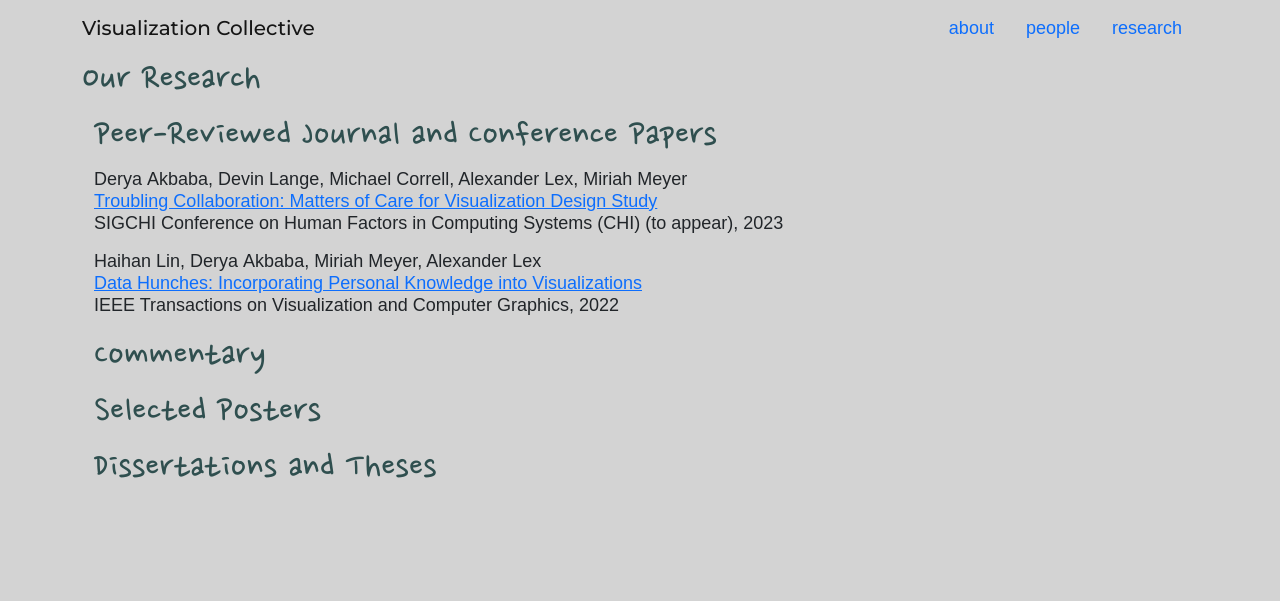
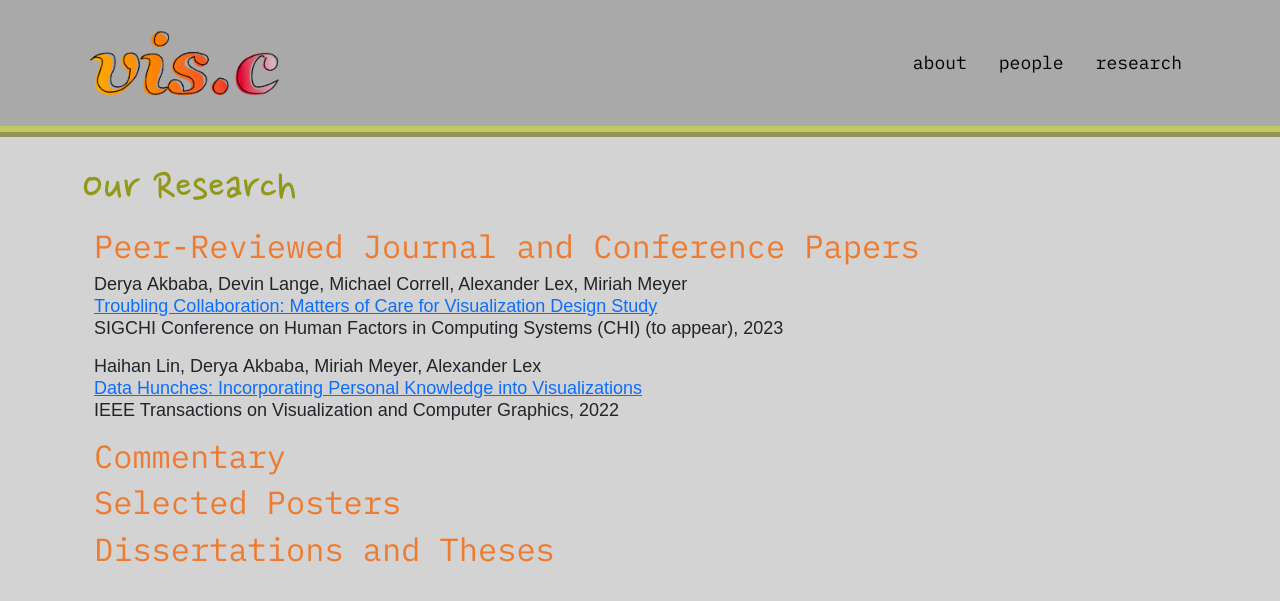
Before and after one commit to visidlab/visidlab.github.io, a Jekyll site: the page built from research.md, in a window 1280 px wide. Shown: the top 601 px of the page. Built offline with Jekyll 4.4.1, drawn with Linux system fonts in a browser that asks for light colours; some web fonts are replaced.

Commit message:
Update css

```diff
--- a/_includes/navigation.html
+++ b/_includes/navigation.html
@@ -1,7 +1,7 @@
 <nav class="navbar">
     <div class="container" role="navigation">
         <a class="navbar-brand" href="">
-            Visualization Collective
+            <img src="/assets/logo.png" alt="vis.c" class="logo">
         </a>
         <ul class="nav">
             {% for item in site.data.navigation %}
@@ -9,8 +9,10 @@
                 <a class="nav-link" href="{{ item.link }}" {% if page.url==item.link %} {% endif %}>
                     {{ item.name }}
                 </a>
+
                 {% endfor %}
             </li>
         </ul>
     </div>
 </nav>
+<br>
--- a/_includes/person.html
+++ b/_includes/person.html
@@ -4,7 +4,9 @@
             alt="Photo of {{ person.first_name }} {{ person.last_name }}" style="max-width: 100%; height: auto" />
     </div>
     <div class="col-sm-8">
-        <h3> {{ person.first_name }} {{ person.last_name }}</h3>
+        <em>
+            <h3> {{ person.first_name }} {{ person.last_name }}</h3>
+        </em>
 
         <p> {{ person.blurb }}</p>
 
--- a/_layouts/publications.html
+++ b/_layouts/publications.html
@@ -16,7 +16,7 @@
         {% endfor %}
 
         {% if haspreprints %}
-        <h1>Preprints</h1>
+        <h2>Preprints</h2>
         {% for publication in publications reversed %}
         {% if publication.personal %}
         {% elsif publication.type == 'preprint' %}
@@ -25,7 +25,7 @@
         {% endfor %}
         {% endif %}
 
-        <h1>Peer-Reviewed Journal and Conference Papers </h1>
+        <h2>Peer-Reviewed Journal and Conference Papers </h2>
 
         {% for publication in publications reversed %}
         {% if publication.personal %}
@@ -35,7 +35,7 @@
         {% endfor %}
 
 
-        <h1>Commentary</h1>
+        <h2>Commentary</h2>
 
         {% for publication in publications reversed %}
         {% if publication.personal %}
@@ -44,7 +44,7 @@
         {% endif %}
         {% endfor %}
 
-        <h1>Selected Posters</h1>
+        <h2>Selected Posters</h2>
 
         {% for publication in publications reversed %}
         {% if publication.personal %}
@@ -53,7 +53,7 @@
         {% endif %}
         {% endfor %}
 
-        <h1>Dissertations and Theses</h1>
+        <h2>Dissertations and Theses</h2>
 
         {% for publication in publications reversed %}
         {% if publication.personal %}
@@ -62,7 +62,7 @@
         {% endif %}
         {% endfor %}
 
-        <!-- <h1>Commentaries, Editorials, Book Chapters & Published Abstracts </h1>-->
+        <!-- <h2>Commentaries, Editorials, Book Chapters & Published Abstracts </h2>-->
 
 
     </article>
--- a/css/styles.css
+++ b/css/styles.css
@@ -4,21 +4,48 @@
 @import url('https://fonts.googleapis.com/css2?family=Montserrat:wght@500&display=swap');
 @import url('https://fonts.googleapis.com/css2?family=Nanum+Pen+Script&display=swap');
 
+/* COLORS */
+:root {
+  --yellow: #F2B03E;
+  --orange: #EE7B2F;
+  --red: #D12C3D;
+  --lightgreen: rgba(211, 220, 50, .6);
+  --darkgreen: #929818;
+}
+
+
 /* TEXT */
 a.navbar-brand {
     font-family: 'Montserrat';
 }
 
+em {
+  text-emphasis: "*";
+  text-emphasis-position: under;
+  text-emphasis-color:var(--red);
+  font-style: normal;
+}
+
+a.nav-link {
+  font-family: "IBM Plex Mono", serif;
+  color: #030200;
+}
+
 h1 {
     font-family: "Nanum Pen Script";
-    color: DarkSlateGray;
-
+    color: var(--darkgreen);
+    font-size: 3rem;
   }
 
 
 h2 {
     font-family: "IBM Plex Mono", serif;
-    color: #575657;
+    color: var(--orange);
+    letter-spacing: 0;
+  }
+
+  h3 {
+    font-family: "IBM Plex Mono", serif;
     letter-spacing: 0;
   }
 
@@ -40,34 +67,12 @@
     border: none;
   }
 
-  button:hover {
-    color: palevioletred;
+  img.logo {
+    display: inline-block;
+    height: 5em;
   }
 
-  a:hover {
-    background-color: #adb5bdcf;
+  nav.navbar {
+    background-color: darkgrey;
+    border-bottom: 3mm ridge var(--lightgreen) ;
   }
-
-  /* ABOUT PAGE */
-  #photo {
-    width: 20%;
-    float: left;
-    display: inline;
-    margin-right: 25pt;
-    margin-top: 25pt;
-  }
-
-  #about-me {
-    display: inline-block;
-  }
-
-  /* CHANGE PHOTO ON MOBILE */
-
-  @media only screen and (max-width: 600px) {
-    #photo {
-      width: 70%;
-      float: left;
-      display: block;
-      margin: 25pt;
-    }
-  }
```
Also changed, not shown: assets/logo.png (added).
